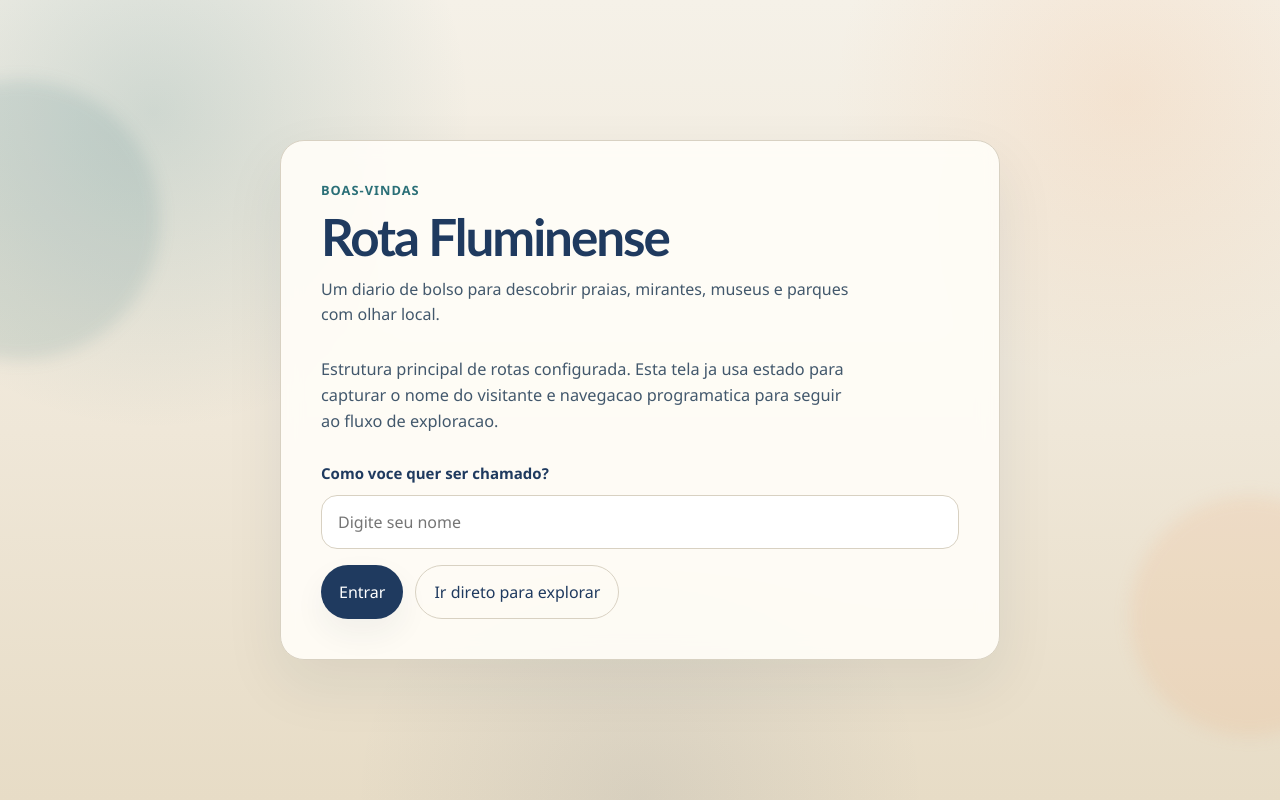
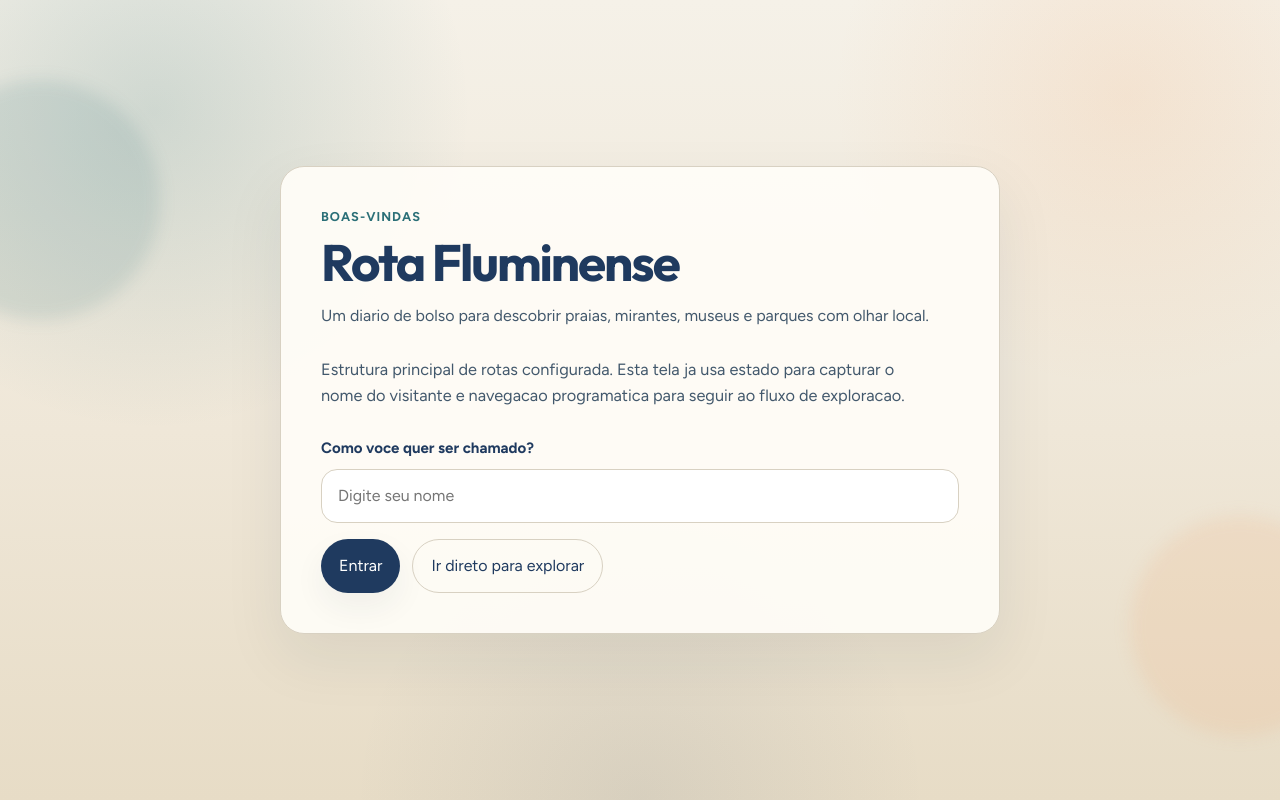
Before and after one commit to SaintLeonar/rota-fluminense-front-end-avancado, a React (Vite) app: page / in a window 1280 px wide. Built offline with nearby package versions, Linux system fonts and the light colour scheme.

Commit message:
Ajustes de estilo

```diff
--- a/src/components/PageContainer.jsx
+++ b/src/components/PageContainer.jsx
@@ -1,9 +1,21 @@
 import BrandHeader from './BrandHeader'
 
-export default function PageContainer({ eyebrow, title, subtitle, children }) {
+export default function PageContainer({
+  eyebrow,
+  title,
+  subtitle,
+  children,
+  rootClassName = '',
+  shellClassName = '',
+}) {
+  const resolvedRootClassName = ['app-root', rootClassName].filter(Boolean).join(' ')
+  const resolvedShellClassName = ['app-shell', shellClassName]
+    .filter(Boolean)
+    .join(' ')
+
   return (
-    <main className="app-root">
-      <section className="app-shell">
+    <main className={resolvedRootClassName}>
+      <section className={resolvedShellClassName}>
         <BrandHeader eyebrow={eyebrow} title={title} subtitle={subtitle} />
         {children}
       </section>
--- a/src/styles/global.css
+++ b/src/styles/global.css
@@ -1,3 +1,5 @@
+@import url("https://fonts.googleapis.com/css2?family=Figtree:wght@400;500;600;700&family=Outfit:wght@600;700&display=swap");
+
 * {
   box-sizing: border-box;
   margin: 0;
@@ -37,8 +39,8 @@
   --radius-card-sm: 20px;
 
   /* Tipografia base para textos corridos e destaque para títulos. */
-  --font-body: "Aptos", "Segoe UI", "Trebuchet MS", sans-serif;
-  --font-display: "Trebuchet MS", "Aptos Display", "Gill Sans", sans-serif;
+  --font-body: "Figtree", "Segoe UI", sans-serif;
+  --font-display: "Outfit", "Trebuchet MS", sans-serif;
 
   /* Espaçamentos fluidos da página e largura máxima de leitura. */
   --space-page-x: clamp(16px, 4vw, 40px);
@@ -117,6 +119,26 @@ a {
   background: rgba(241, 164, 105, 0.14);
 }
 
+.home-root::before {
+  top: auto;
+  left: -120px;
+  bottom: -90px;
+  width: 360px;
+  height: 360px;
+  background: rgba(92, 189, 185, 0.24);
+  filter: blur(28px);
+}
+
+.home-root::after {
+  top: 4%;
+  right: -70px;
+  bottom: auto;
+  width: 340px;
+  height: 340px;
+  background: rgba(240, 165, 58, 0.18);
+  filter: blur(28px);
+}
+
 .app-shell {
   position: relative;
   z-index: 1;
@@ -164,6 +186,132 @@ a {
   font-size: 1.02rem;
   line-height: 1.6;
   color: var(--color-text-soft);
+}
+
+.home-layout {
+  display: grid;
+  justify-items: center;
+  gap: 18px;
+}
+
+.home-shell {
+  background: transparent;
+  border: 0;
+  box-shadow: none;
+  text-align: center;
+}
+
+.home-shell .brand-header {
+  justify-items: center;
+}
+
+.home-shell .brand-subtitle {
+  text-align: center;
+  margin-inline: auto;
+}
+
+.home-title-accent {
+  color: #2d8a9e;
+}
+
+.home-title-line {
+  display: block;
+}
+
+.home-entry-card {
+  width: min(100%, 526px);
+  display: grid;
+  gap: 16px;
+  padding: 22px 22px 24px;
+  border-radius: 28px;
+  background: rgba(255, 255, 255, 0.96);
+  border: 1px solid rgba(216, 209, 194, 0.52);
+  box-shadow: 0 14px 30px rgba(12, 35, 64, 0.08);
+  text-align: left;
+}
+
+.home-card-copy {
+  display: grid;
+  gap: 4px;
+  text-align: left;
+}
+
+.home-card-copy h2 {
+  font-family: var(--font-display);
+  font-size: clamp(1.45rem, 2vw, 1.9rem);
+  color: #0c2340;
+  letter-spacing: -0.02em;
+}
+
+.home-card-copy .support-copy {
+  font-size: 0.95rem;
+  color: #6c7d91;
+}
+
+.home-form-row {
+  width: 100%;
+  display: grid;
+  grid-template-columns: minmax(0, 1fr) 126px;
+  gap: 10px;
+  align-items: center;
+}
+
+.field-input.home-name-input {
+  min-height: 54px;
+  padding: 0 18px;
+  border: 2px solid #39a1b4;
+  border-radius: 999px;
+  background: #f5efe3;
+  box-shadow: none;
+  color: #1a4a6e;
+}
+
+.home-submit-button {
+  min-height: 54px;
+  padding: 0 20px;
+  background: #9baabf;
+  color: #ffffff;
+  box-shadow: none;
+  font-weight: 600;
+}
+
+.home-submit-button:hover {
+  background: #8f9fb5;
+}
+
+.home-submit-button {
+  display: inline-flex;
+  align-items: center;
+  justify-content: center;
+  gap: 8px;
+}
+
+.home-submit-arrow {
+  font-size: 1.05em;
+  line-height: 1;
+}
+
+.home-direct-access {
+  display: inline-flex;
+  align-items: center;
+  gap: 6px;
+  color: #7b8897;
+  font-size: 0.92rem;
+}
+
+.home-direct-link {
+  padding: 0;
+  border: 0;
+  background: transparent;
+  color: #2d8a9e;
+  font-weight: 700;
+  box-shadow: none;
+  cursor: pointer;
+}
+
+.home-direct-link:hover {
+  transform: none;
+  text-decoration: underline;
 }
 
 .stack-md {
@@ -661,8 +809,8 @@ a {
   }
 }
 
-/* Tablet: 768px até 1023px. */
-@media (min-width: 768px) and (max-width: 1023px) {
+/* Tablet: 768px até 1365px. */
+@media (min-width: 768px) and (max-width: 1365px) {
   .app-root::before {
     left: -80px;
     width: 240px;
@@ -674,12 +822,56 @@ a {
     width: 220px;
     height: 220px;
   }
+
+  .home-root::before {
+    left: -90px;
+    bottom: -80px;
+    width: 300px;
+    height: 300px;
+  }
+
+  .home-root::after {
+    top: 5%;
+    right: -40px;
+    width: 280px;
+    height: 280px;
+  }
+
+  .home-shell {
+    width: min(640px, 100%);
+    padding: 72px 20px 34px;
+  }
+
+  .home-shell h1 {
+    max-width: 10.5ch;
+    margin-bottom: 14px;
+    font-size: clamp(3.6rem, 8vw, 4.4rem);
+    line-height: 0.95;
+    letter-spacing: -0.04em;
+  }
+
+  .home-shell .brand-subtitle {
+    max-width: 31ch;
+    margin-bottom: 34px;
+    font-size: 0.98rem;
+    justify-self: center;
+  }
+
+  .home-entry-card {
+    width: min(100%, 560px);
+    padding: 24px 28px 26px;
+  }
 }
 
 /* Mobile: até 767px. */
 @media (max-width: 767px) {
   .app-shell {
     border-radius: var(--radius-card-sm);
+  }
+
+  .home-shell {
+    width: 100%;
+    padding: 28px 20px 32px;
   }
 
   .app-root::before {
@@ -696,12 +888,59 @@ a {
     height: 200px;
   }
 
-  .app-shell h1 {
-    font-size: clamp(2rem, 11vw, 2.8rem);
+  .home-root::before {
+    left: -120px;
+    bottom: -70px;
+    width: 260px;
+    height: 260px;
+  }
+
+  .home-root::after {
+    top: 8%;
+    right: -80px;
+    width: 240px;
+    height: 240px;
   }
 
   .lead {
     font-size: 0.98rem;
+  }
+
+  .home-shell h1 {
+    margin-bottom: 14px;
+    font-size: clamp(3.05rem, 14vw, 3.95rem);
+    line-height: 1;
+  }
+
+  .home-shell .brand-subtitle {
+    max-width: 24ch;
+    margin-bottom: 36px;
+    font-size: 1rem;
+  }
+
+  .home-entry-card {
+    width: 100%;
+    max-width: 530px;
+    padding: 20px 18px 22px;
+    border-radius: 24px;
+  }
+
+  .home-card-copy h2 {
+    font-size: 1.3rem;
+  }
+
+  .home-form-row {
+    grid-template-columns: minmax(0, 1fr) 116px;
+  }
+
+  .home-submit-button {
+    width: 100%;
+    justify-content: center;
+  }
+
+  .home-direct-access {
+    flex-wrap: wrap;
+    justify-content: center;
   }
 
   .button-row {
@@ -723,9 +962,32 @@ a {
   }
 }
 
-/* Desktop: 1024px ou mais. */
-@media (min-width: 1024px) {
+/* Desktop: 1366px ou mais. */
+@media (min-width: 1366px) {
   .app-shell {
     backdrop-filter: blur(10px);
   }
+
+  .home-shell {
+    width: min(680px, 100%);
+    padding: 84px 24px 42px;
+  }
+
+  .home-shell h1 {
+    max-width: 12.2ch;
+    margin-bottom: 16px;
+    font-size: clamp(3.85rem, 5vw, 4.4rem);
+    line-height: 0.96;
+    letter-spacing: -0.045em;
+  }
+
+  .home-shell .brand-subtitle {
+    max-width: 42ch;
+    margin-bottom: 34px;
+    font-size: 1rem;
+  }
+
+  .home-entry-card {
+    padding: 22px 22px 24px;
+  }
 }
```
